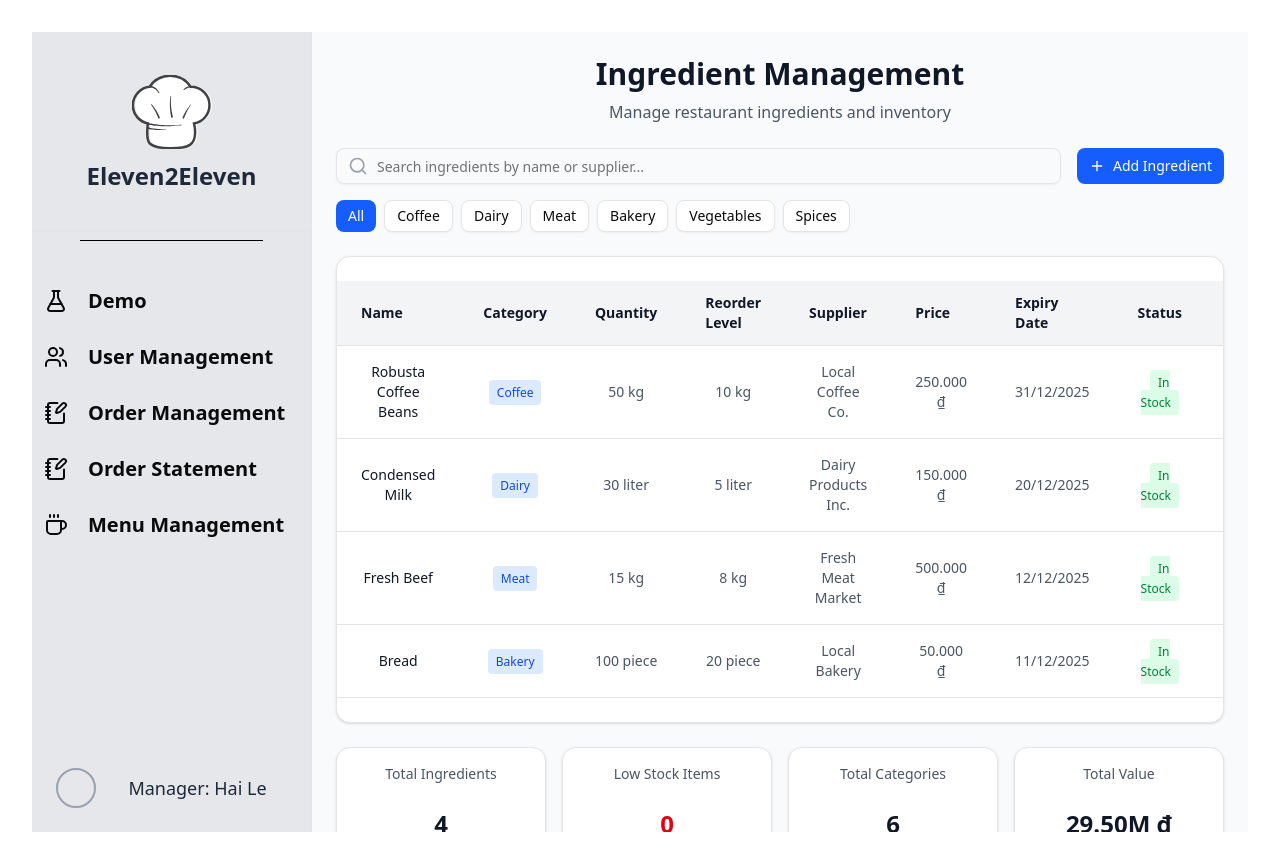
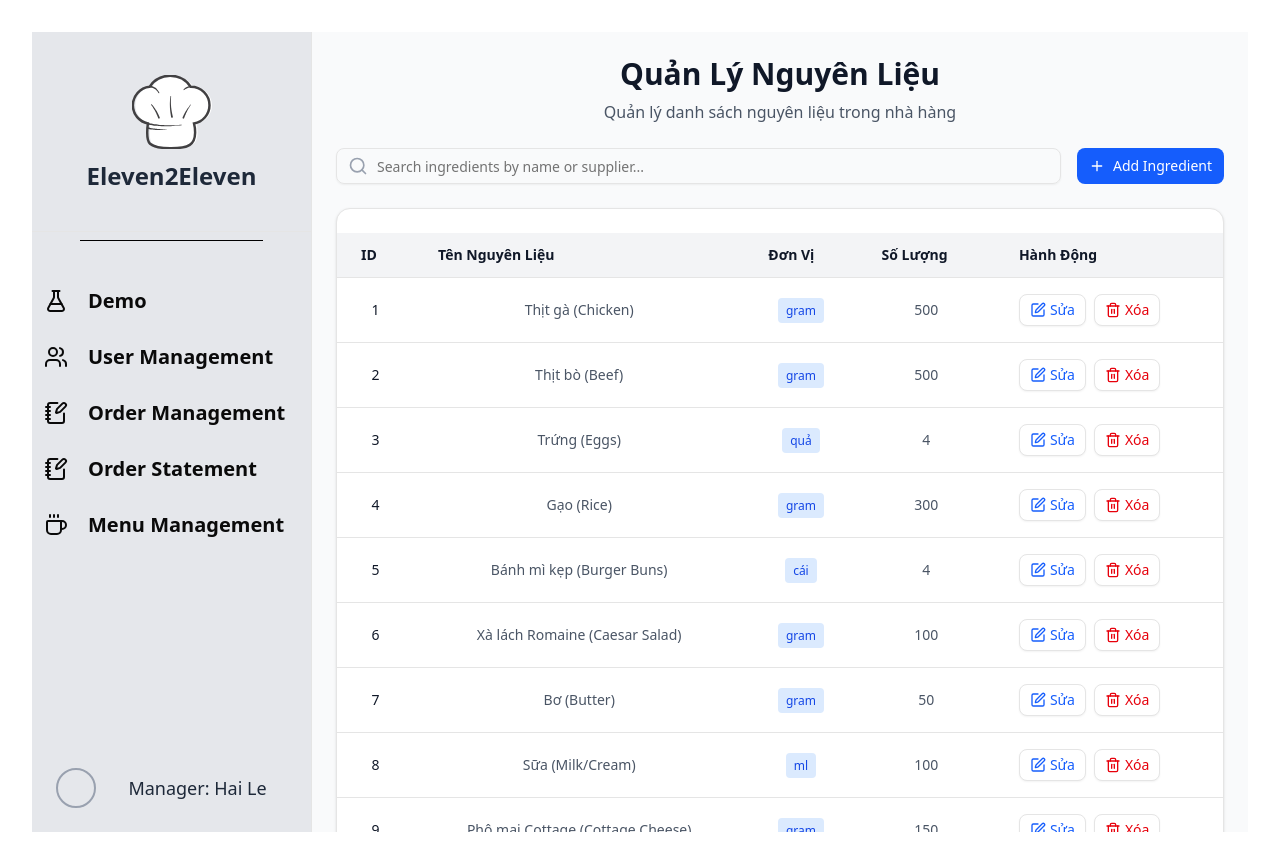
Before and after one commit to dzqt1/Intro2SE_Group-11, a React (Vite) app in the folder Eleven2Eleven_RMS/: page /ingredients in a window 1280 px wide. Built offline with nearby package versions, Linux system fonts and the light colour scheme.

Commit message:
add ingredient management

```diff
--- a/Eleven2Eleven_RMS/src/pages/IngredientManagement.jsx
+++ b/Eleven2Eleven_RMS/src/pages/IngredientManagement.jsx
@@ -8,124 +8,90 @@ import { Trash2, Plus, Search, Edit } from 'lucide-react'
 
 export default function IngredientManagement() {
   const [ingredients, setIngredients] = useState([
-    {
-      id: 1,
-      name: 'Robusta Coffee Beans',
-      category: 'Coffee',
-      unit: 'kg',
-      quantity: 50,
-      reorderLevel: 10,
-      supplier: 'Local Coffee Co.',
-      price: 250000,
-      expiryDate: '2025-12-31'
-    },
-    {
-      id: 2,
-      name: 'Condensed Milk',
-      category: 'Dairy',
-      unit: 'liter',
-      quantity: 30,
-      reorderLevel: 5,
-      supplier: 'Dairy Products Inc.',
-      price: 150000,
-      expiryDate: '2025-12-20'
-    },
-    {
-      id: 3,
-      name: 'Fresh Beef',
-      category: 'Meat',
-      unit: 'kg',
-      quantity: 15,
-      reorderLevel: 8,
-      supplier: 'Fresh Meat Market',
-      price: 500000,
-      expiryDate: '2025-12-12'
-    },
-    {
-      id: 4,
-      name: 'Bread',
-      category: 'Bakery',
-      unit: 'piece',
-      quantity: 100,
-      reorderLevel: 20,
-      supplier: 'Local Bakery',
-      price: 50000,
-      expiryDate: '2025-12-11'
-    }
+    { id: 1, name: 'Thịt gà (Chicken)', unit: 'gram', quantity: 500 },
+    { id: 2, name: 'Thịt bò (Beef)', unit: 'gram', quantity: 500 },
+    { id: 3, name: 'Trứng (Eggs)', unit: 'quả', quantity: 4 },
+    { id: 4, name: 'Gạo (Rice)', unit: 'gram', quantity: 300 },
+    { id: 5, name: 'Bánh mì kẹp (Burger Buns)', unit: 'cái', quantity: 4 },
+    { id: 6, name: 'Xà lách Romaine (Caesar Salad)', unit: 'gram', quantity: 100 },
+    { id: 7, name: 'Bơ (Butter)', unit: 'gram', quantity: 50 },
+    { id: 8, name: 'Sữa (Milk/Cream)', unit: 'ml', quantity: 100 },
+    { id: 9, name: 'Phô mai Cottage (Cottage Cheese)', unit: 'gram', quantity: 150 },
+    { id: 10, name: 'Bột mì (Flour) (dùng làm bánh/sốt)', unit: 'gram', quantity: 100 },
+    { id: 11, name: 'Cà chua (Tomato)', unit: 'quả', quantity: 2 },
+    { id: 12, name: 'Hành tây (Onion)', unit: 'củ', quantity: 1 },
+    { id: 13, name: 'Nước cam (Orange)', unit: 'ml', quantity: 250 },
+    { id: 14, name: 'Quả mọng (Berries)', unit: 'gram', quantity: 100 },
+    { id: 15, name: 'Yến mạch (Oatmeal)', unit: 'gram', quantity: 80 },
+    { id: 16, name: 'Cà phê (Coffee)', unit: 'gram', quantity: 20 },
+    { id: 17, name: 'Sô cô la (Chocolate)', unit: 'gram', quantity: 50 },
+    { id: 18, name: 'Gia vị (Muối, Tiêu, Bột cà ri)', unit: 'gram', quantity: 0 },
+    { id: 19, name: 'Dầu ăn (Oil)', unit: 'ml', quantity: 50 },
+    { id: 20, name: 'Lá trà xanh (Green Tea)', unit: 'gram', quantity: 10 }
   ])
 
-  const [categories] = useState(['All', 'Coffee', 'Dairy', 'Meat', 'Bakery', 'Vegetables', 'Spices'])
-  const [selectedCategory, setSelectedCategory] = useState('All')
   const [searchTerm, setSearchTerm] = useState('')
   const [showForm, setShowForm] = useState(false)
   const [editingId, setEditingId] = useState(null)
   const [newItem, setNewItem] = useState({
     name: '',
-    category: '',
     unit: '',
-    quantity: '',
-    reorderLevel: '',
-    supplier: '',
-    price: '',
-    expiryDate: ''
+    quantity: ''
   })
 
-  // Filter ingredients based on search and category
+  // Filter ingredients based on search
   const filteredIngredients = useMemo(() => {
-    return ingredients.filter(item => {
-      const matchesSearch = item.name.toLowerCase().includes(searchTerm.toLowerCase()) ||
-                           item.supplier.toLowerCase().includes(searchTerm.toLowerCase())
-      const matchesCategory = selectedCategory === 'All' || item.category === selectedCategory
-      return matchesSearch && matchesCategory
-    })
-  }, [ingredients, searchTerm, selectedCategory])
+    return ingredients.filter(item =>
+      item.name.toLowerCase().includes(searchTerm.toLowerCase())
+    )
+  }, [ingredients, searchTerm])
 
   const handleAddClick = () => {
     setEditingId(null)
     setNewItem({
       name: '',
-      category: '',
       unit: '',
-      quantity: '',
-      reorderLevel: '',
-      supplier: '',
-      price: '',
-      expiryDate: ''
+      quantity: ''
     })
     setShowForm(true)
   }
 
   const handleEditClick = (item) => {
     setEditingId(item.id)
-    setNewItem(item)
+    setNewItem({ ...item })
     setShowForm(true)
   }
 
   const handleSave = () => {
-    if (!newItem.name || !newItem.category || !newItem.supplier) {
-      alert('Please fill in all required fields')
+    if (!newItem.name || !newItem.unit) {
+      alert('Vui lòng điền đầy đủ tên nguyên liệu và đơn vị')
       return
     }
 
     if (editingId) {
       setIngredients(ingredients.map(item =>
-        item.id === editingId ? { ...newItem, id: editingId } : item
+        item.id === editingId
+          ? {
+              ...newItem,
+              id: editingId,
+              quantity: parseFloat(newItem.quantity) || 0
+            }
+          : item
       ))
     } else {
       const id = Math.max(...ingredients.map(i => i.id), 0) + 1
-      setIngredients([...ingredients, { ...newItem, id }])
+      setIngredients([...ingredients, {
+        ...newItem,
+        id,
+        quantity: parseFloat(newItem.quantity) || 0
+      }])
     }
 
     setShowForm(false)
     setNewItem({
       name: '',
-      category: '',
       unit: '',
-      quantity: '',
-      reorderLevel: '',
-      supplier: '',
-      price: '',
-      expiryDate: ''
+      quantity: ''
     })
   }
 
@@ -144,28 +110,18 @@ export default function IngredientManagement() {
     const { name, value } = e.target
     setNewItem(prev => ({
       ...prev,
-      [name]: name === 'quantity' || name === 'reorderLevel' || name === 'price' ? parseFloat(value) || '' : value
+      [name]: name === 'quantity' ? value : value
     }))
   }
-
-  // Check for low stock items
-  const lowStockItems = filteredIngredients.filter(item => item.quantity <= item.reorderLevel)
 
   return (
     <div className="flex-1 p-6 bg-gray-50 overflow-auto">
       <div className="max-w-7xl">
         {/* Header */}
         <div className="mb-6">
-          <h1 className="text-3xl font-bold text-gray-900 mb-2">Ingredient Management</h1>
-          <p className="text-gray-600">Manage restaurant ingredients and inventory</p>
+          <h1 className="text-3xl font-bold text-gray-900 mb-2">Quản Lý Nguyên Liệu</h1>
+          <p className="text-gray-600">Quản lý danh sách nguyên liệu trong nhà hàng</p>
         </div>
-
-        {/* Low Stock Alert */}
-        {lowStockItems.length > 0 && (
-          <Card className="mb-6 p-4 bg-yellow-50 border-yellow-200">
-            <p className="text-yellow-800 font-semibold">⚠️ Warning: {lowStockItems.length} ingredient(s) at low stock</p>
-          </Card>
-        )}
 
         {/* Action Bar */}
         <div className="flex flex-col gap-4 mb-6">
@@ -189,21 +145,6 @@ export default function IngredientManagement() {
               Add Ingredient
             </Button>
           </div>
-
-          {/* Category Filter */}
-          <div className="flex gap-2 flex-wrap">
-            {categories.map(cat => (
-              <Button
-                key={cat}
-                variant={selectedCategory === cat ? 'default' : 'outline'}
-                size="sm"
-                onClick={() => setSelectedCategory(cat)}
-                className={selectedCategory === cat ? 'bg-blue-600 text-white' : ''}
-              >
-                {cat}
-              </Button>
-            ))}
-          </div>
         </div>
 
         {/* Form */}
@@ -221,94 +162,29 @@ export default function IngredientManagement() {
                   name="name"
                   value={newItem.name}
                   onChange={handleInputChange}
-                  placeholder="e.g., Robusta Coffee Beans"
+                  placeholder="e.g., Chicken Breast"
                 />
               </div>
 
               <div>
-                <Label className="text-sm font-medium">Category *</Label>
-                <select
-                  name="category"
-                  value={newItem.category}
+                <Label className="text-sm font-medium">Đơn Vị *</Label>
+                <Input
+                  name="unit"
+                  value={newItem.unit}
                   onChange={handleInputChange}
-                  className="w-full px-3 py-2 border border-gray-300 rounded-md text-sm"
-                >
-                  <option value="">Select category</option>
-                  {categories.filter(c => c !== 'All').map(cat => (
-                    <option key={cat} value={cat}>{cat}</option>
-                  ))}
-                </select>
+                  placeholder="e.g: gram, ml, piece"
+                />
               </div>
 
               <div>
-                <Label className="text-sm font-medium">Unit</Label>
-                <select
-                  name="unit"
-                  value={newItem.unit}
-                  onChange={handleInputChange}
-                  className="w-full px-3 py-2 border border-gray-300 rounded-md text-sm"
-                >
-                  <option value="">Select unit</option>
-                  <option value="kg">Kilogram (kg)</option>
-                  <option value="g">Gram (g)</option>
-                  <option value="liter">Liter (l)</option>
-                  <option value="ml">Milliliter (ml)</option>
-                  <option value="piece">Piece</option>
-                  <option value="box">Box</option>
-                  <option value="bottle">Bottle</option>
-                </select>
-              </div>
-
-              <div>
-                <Label className="text-sm font-medium">Quantity</Label>
+                <Label className="text-sm font-medium">Số Lượng</Label>
                 <Input
                   type="number"
                   name="quantity"
                   value={newItem.quantity}
                   onChange={handleInputChange}
                   placeholder="0"
-                />
-              </div>
-
-              <div>
-                <Label className="text-sm font-medium">Reorder Level</Label>
-                <Input
-                  type="number"
-                  name="reorderLevel"
-                  value={newItem.reorderLevel}
-                  onChange={handleInputChange}
-                  placeholder="0"
-                />
-              </div>
-
-              <div>
-                <Label className="text-sm font-medium">Price (VND)</Label>
-                <Input
-                  type="number"
-                  name="price"
-                  value={newItem.price}
-                  onChange={handleInputChange}
-                  placeholder="0"
-                />
-              </div>
-
-              <div>
-                <Label className="text-sm font-medium">Supplier *</Label>
-                <Input
-                  name="supplier"
-                  value={newItem.supplier}
-                  onChange={handleInputChange}
-                  placeholder="e.g., Local Coffee Co."
-                />
-              </div>
-
-              <div>
-                <Label className="text-sm font-medium">Expiry Date</Label>
-                <Input
-                  type="date"
-                  name="expiryDate"
-                  value={newItem.expiryDate}
-                  onChange={handleInputChange}
+                  step="0.01"
                 />
               </div>
             </div>
@@ -338,53 +214,31 @@ export default function IngredientManagement() {
             <table className="w-full">
               <thead>
                 <tr className="bg-gray-100 border-b">
-                  <th className="px-6 py-3 text-left text-sm font-semibold text-gray-900">Name</th>
-                  <th className="px-6 py-3 text-left text-sm font-semibold text-gray-900">Category</th>
-                  <th className="px-6 py-3 text-left text-sm font-semibold text-gray-900">Quantity</th>
-                  <th className="px-6 py-3 text-left text-sm font-semibold text-gray-900">Reorder Level</th>
-                  <th className="px-6 py-3 text-left text-sm font-semibold text-gray-900">Supplier</th>
-                  <th className="px-6 py-3 text-left text-sm font-semibold text-gray-900">Price</th>
-                  <th className="px-6 py-3 text-left text-sm font-semibold text-gray-900">Expiry Date</th>
-                  <th className="px-6 py-3 text-left text-sm font-semibold text-gray-900">Status</th>
-                  <th className="px-6 py-3 text-left text-sm font-semibold text-gray-900">Actions</th>
+                  <th className="px-6 py-3 text-left text-sm font-semibold text-gray-900">ID</th>
+                  <th className="px-6 py-3 text-left text-sm font-semibold text-gray-900">Tên Nguyên Liệu</th>
+                  <th className="px-6 py-3 text-left text-sm font-semibold text-gray-900">Đơn Vị</th>
+                  <th className="px-6 py-3 text-left text-sm font-semibold text-gray-900">Số Lượng</th>
+                  <th className="px-6 py-3 text-left text-sm font-semibold text-gray-900">Hành Động</th>
                 </tr>
               </thead>
               <tbody>
                 {filteredIngredients.length === 0 ? (
                   <tr>
-                    <td colSpan="9" className="px-6 py-8 text-center text-gray-500">
-                      No ingredients found
+                    <td colSpan="5" className="px-6 py-8 text-center text-gray-500">
+                      Không tìm thấy nguyên liệu
                     </td>
                   </tr>
                 ) : (
                   filteredIngredients.map(item => (
                     <tr key={item.id} className="border-b hover:bg-gray-50 transition">
-                      <td className="px-6 py-4 text-sm font-medium text-gray-900">{item.name}</td>
+                      <td className="px-6 py-4 text-sm font-medium text-gray-900">{item.id}</td>
+                      <td className="px-6 py-4 text-sm text-gray-600">{item.name}</td>
                       <td className="px-6 py-4 text-sm text-gray-600">
                         <span className="px-2 py-1 bg-blue-100 text-blue-700 rounded text-xs font-medium">
-                          {item.category}
+                          {item.unit}
                         </span>
                       </td>
-                      <td className="px-6 py-4 text-sm text-gray-600">
-                        {item.quantity} {item.unit}
-                      </td>
-                      <td className="px-6 py-4 text-sm text-gray-600">{item.reorderLevel} {item.unit}</td>
-                      <td className="px-6 py-4 text-sm text-gray-600">{item.supplier}</td>
-                      <td className="px-6 py-4 text-sm text-gray-600">{item.price?.toLocaleString('vi-VN')} ₫</td>
-                      <td className="px-6 py-4 text-sm text-gray-600">
-                        {new Date(item.expiryDate).toLocaleDateString('vi-VN')}
-                      </td>
-                      <td className="px-6 py-4 text-sm">
-                        {item.quantity <= item.reorderLevel ? (
-                          <span className="px-2 py-1 bg-red-100 text-red-700 rounded text-xs font-medium">
-                            Low Stock
-                          </span>
-                        ) : (
-                          <span className="px-2 py-1 bg-green-100 text-green-700 rounded text-xs font-medium">
-                            In Stock
-                          </span>
-                        )}
-                      </td>
+                      <td className="px-6 py-4 text-sm text-gray-600">{item.quantity}</td>
                       <td className="px-6 py-4 text-sm">
                         <div className="flex gap-2">
                           <Button
@@ -394,7 +248,7 @@ export default function IngredientManagement() {
                             className="text-blue-600 hover:text-blue-700 hover:bg-blue-50 flex items-center gap-1"
                           >
                             <Edit className="w-4 h-4" />
-                            Edit
+                            Sửa
                           </Button>
                           <Button
                             size="sm"
@@ -403,7 +257,7 @@ export default function IngredientManagement() {
                             className="text-red-600 hover:text-red-700 hover:bg-red-50 flex items-center gap-1"
                           >
                             <Trash2 className="w-4 h-4" />
-                            Delete
+                            Xóa
                           </Button>
                         </div>
                       </td>
@@ -416,24 +270,14 @@ export default function IngredientManagement() {
         </Card>
 
         {/* Summary Stats */}
-        <div className="grid grid-cols-1 md:grid-cols-4 gap-4 mt-6">
+        <div className="grid grid-cols-1 md:grid-cols-2 gap-4 mt-6">
           <Card className="p-4">
-            <p className="text-gray-600 text-sm">Total Ingredients</p>
+            <p className="text-gray-600 text-sm">Tổng Nguyên Liệu</p>
             <p className="text-2xl font-bold text-gray-900">{ingredients.length}</p>
           </Card>
           <Card className="p-4">
-            <p className="text-gray-600 text-sm">Low Stock Items</p>
-            <p className="text-2xl font-bold text-red-600">{lowStockItems.length}</p>
-          </Card>
-          <Card className="p-4">
-            <p className="text-gray-600 text-sm">Total Categories</p>
-            <p className="text-2xl font-bold text-gray-900">{categories.length - 1}</p>
-          </Card>
-          <Card className="p-4">
-            <p className="text-gray-600 text-sm">Total Value</p>
-            <p className="text-2xl font-bold text-gray-900">
-              {(ingredients.reduce((sum, item) => sum + (item.price * item.quantity || 0), 0) / 1000000).toFixed(2)}M ₫
-            </p>
+            <p className="text-gray-600 text-sm">Nguyên Liệu Được Hiển Thị</p>
+            <p className="text-2xl font-bold text-gray-900">{filteredIngredients.length}</p>
           </Card>
         </div>
       </div>
```
